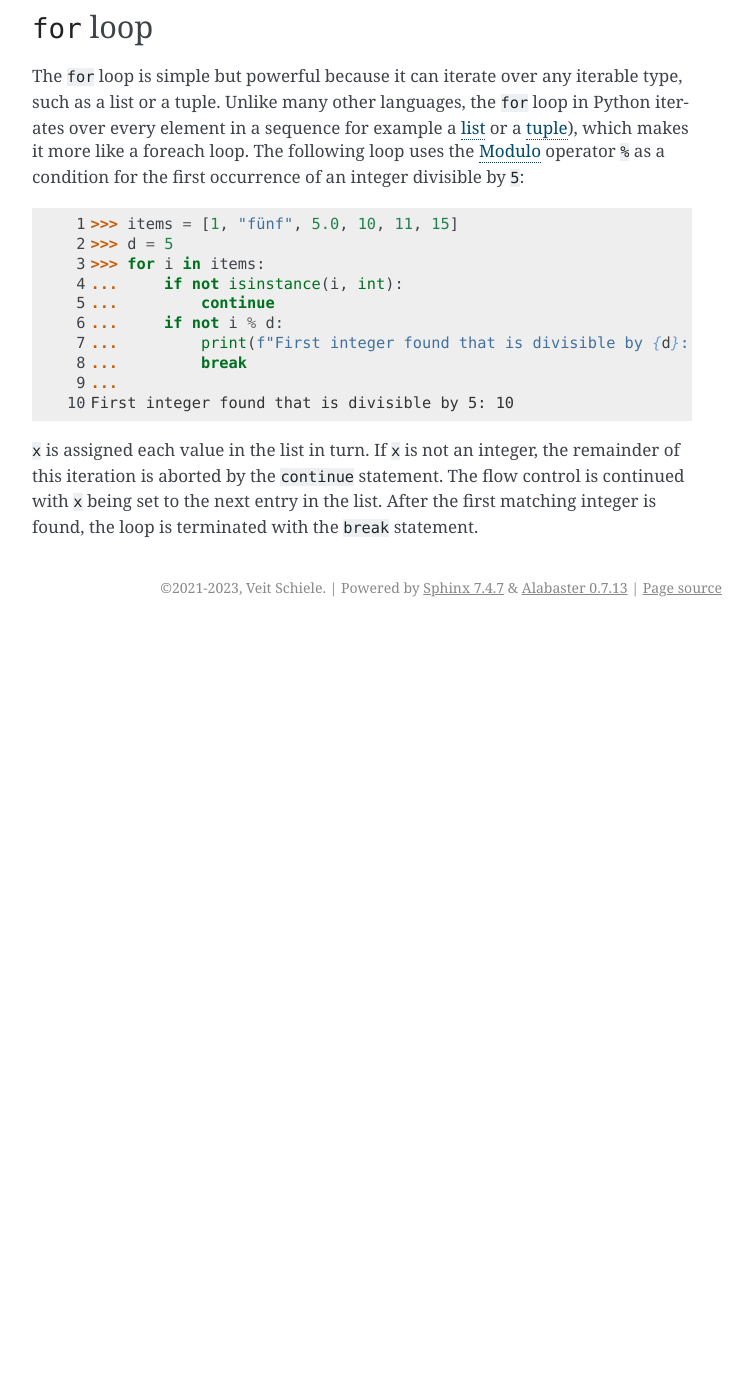
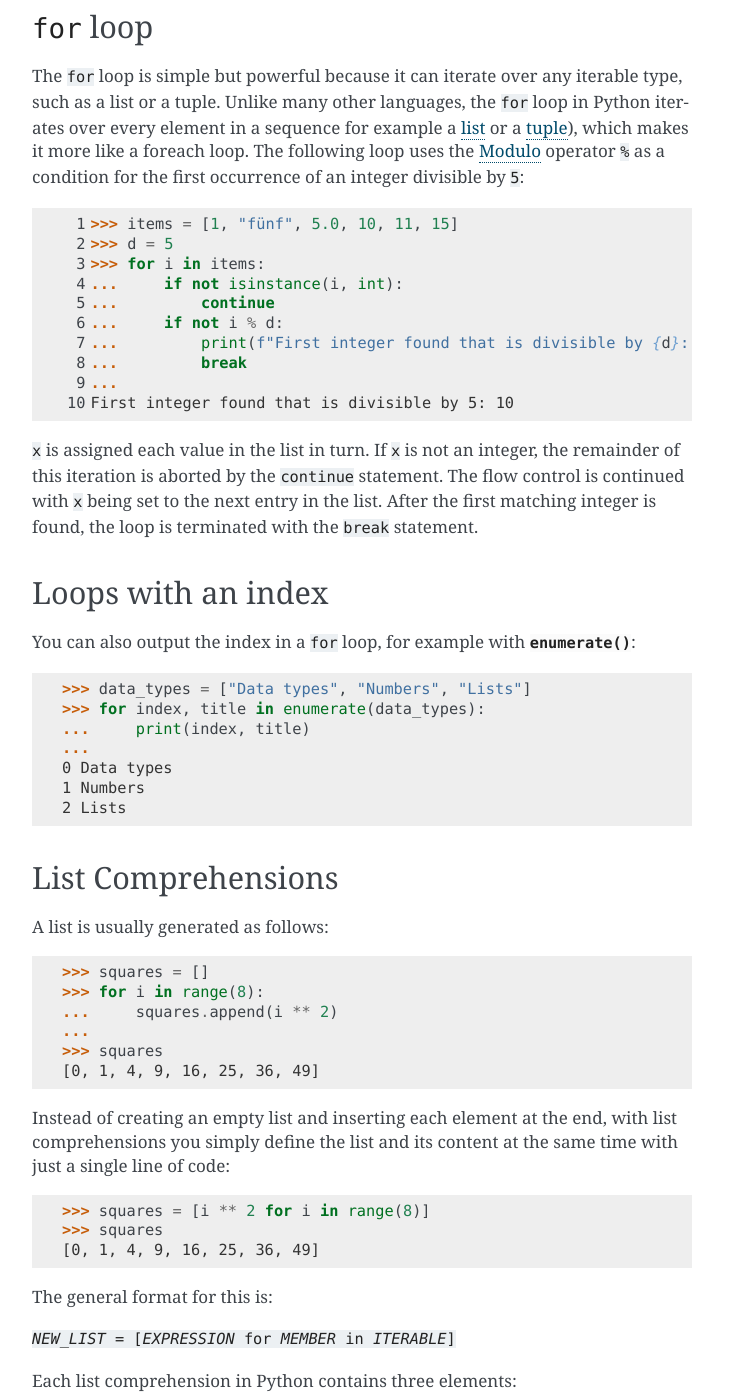
Before and after one commit to veit/python-basics-tutorial, a Sphinx documentation site: the page built from docs/control-flows/loops.rst, in a window 1280 px wide and 1400 px high, scrolled down 1185 px. Shown: the whole window, without its empty margins (388-1141 px from the left). Built offline with Sphinx 7.4.7, drawn with Linux system fonts in a browser that asks for light colours; pages that are not in the unit, such as notebooks, are missing from menus; before the commit the page ends 1812 px from its top, so only the background shows below that; some of the changed text lies outside the part shown.

Commit message:
:memo: Update list type
* Add loops with index
* Add list comprehensions

```diff
--- a/docs/control-flows/loops.rst
+++ b/docs/control-flows/loops.rst
@@ -83,3 +83,70 @@ the remainder of this iteration is aborted by the ``continue`` statement. The
 flow control is continued with ``x`` being set to the next entry in the list.
 After the first matching integer is found, the loop is terminated with the
 ``break`` statement.
+
+Loops with an index
+-------------------
+
+You can also output the index in a ``for`` loop, for example with
+:py:func:`enumerate()`:
+
+.. code-block:: python
+
+   >>> data_types = ["Data types", "Numbers", "Lists"]
+   >>> for index, title in enumerate(data_types):
+   ...     print(index, title)
+   ...
+   0 Data types
+   1 Numbers
+   2 Lists
+
+List Comprehensions
+-------------------
+
+A list is usually generated as follows:
+
+.. code-block:: python
+
+   >>> squares = []
+   >>> for i in range(8):
+   ...     squares.append(i ** 2)
+   ...
+   >>> squares
+   [0, 1, 4, 9, 16, 25, 36, 49]
+
+Instead of creating an empty list and inserting each element at the end, with
+list comprehensions you simply define the list and its content at the same time
+with just a single line of code:
+
+.. code-block:: python
+
+   >>> squares = [i ** 2 for i in range(8)]
+   >>> squares
+   [0, 1, 4, 9, 16, 25, 36, 49]
+
+The general format for this is:
+
+:samp:`{NEW_LIST} = [{EXPRESSION} for {MEMBER} in {ITERABLE}]`
+
+Each list comprehension in Python contains three elements:
+
+:samp:`{EXPRESSION}`
+    is a call to a method or another valid expression that returns a value. In
+    the example above, the expression ``i ** 2`` is the square of the
+    respective member value.
+:samp:`{MEMBER}`
+    is the object or the value in an :samp:`{ITERABLE}`. In the example above,
+    the value is ``i``.
+:samp:`{ITERABLE}`
+    is a :doc:`list <../types/lists>`, a :doc:`set <../types/sets>`, a generator
+    or another object that can return its elements individually. In the example
+    above, the iterable is ``range(8)``.
+
+You can also use optional conditions with list comprehensions, which are usually
+appended to the end of the expression:
+
+.. code-block:: python
+
+   >>> squares = [i ** 2 for i in range(8) if i >= 4]
+   >>> squares
+   [16, 25, 36, 49]
```
